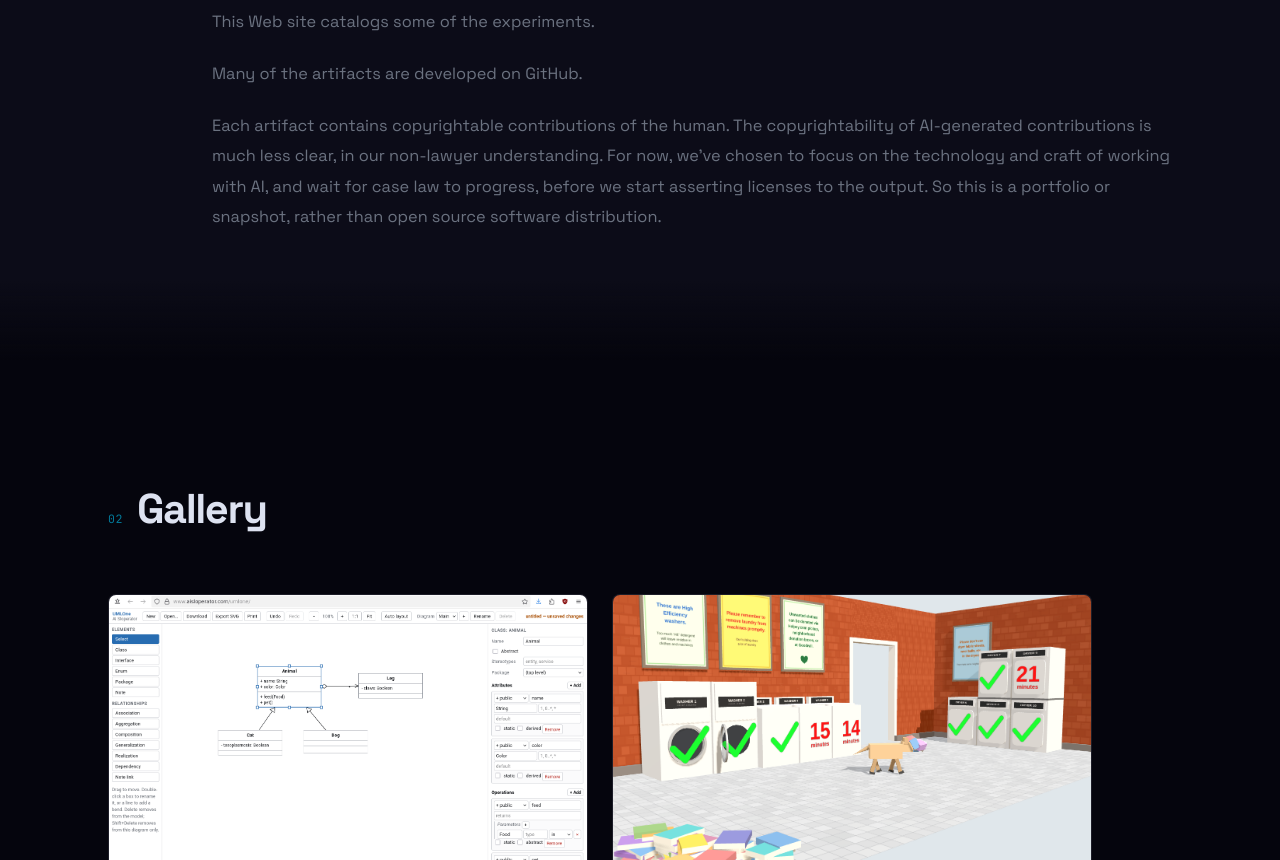
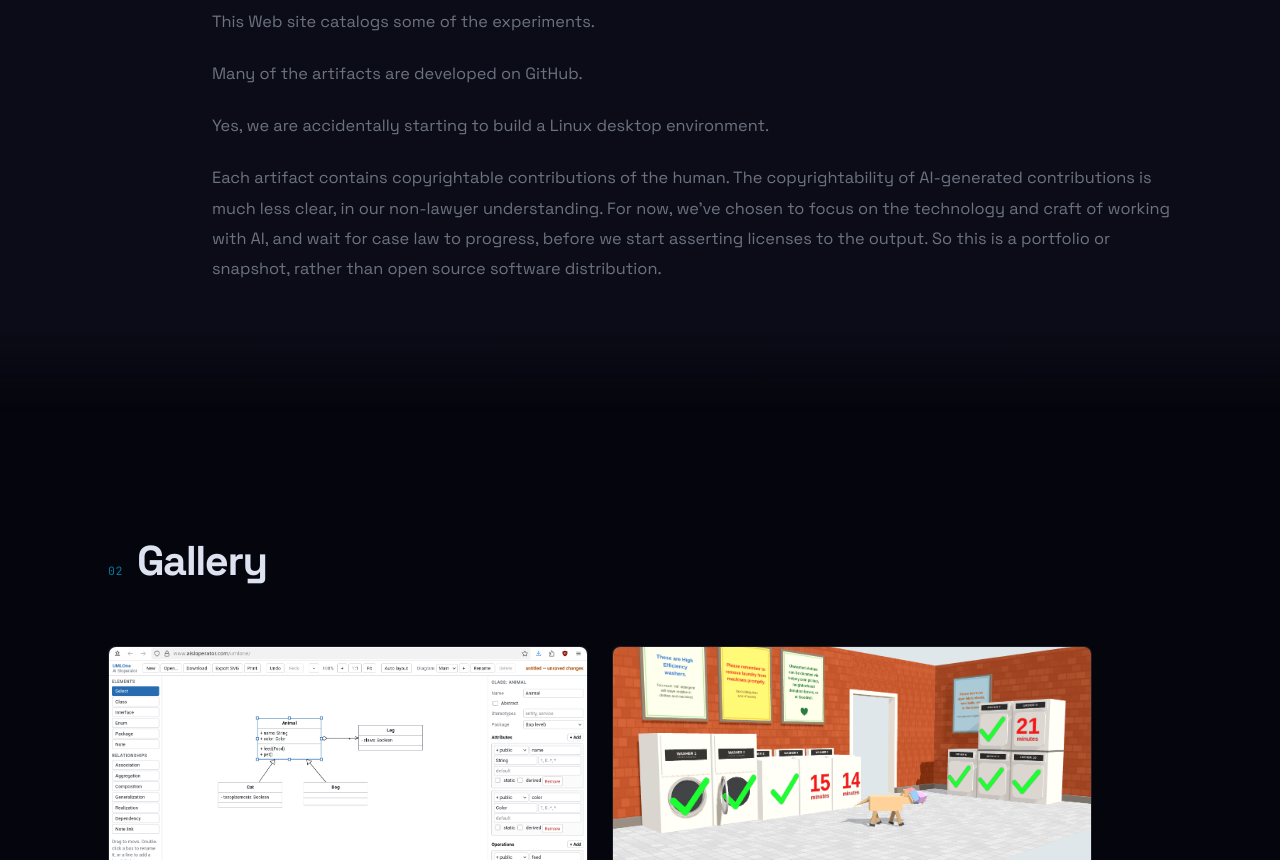
Before and after one commit to aisloperator/aisloperator.github.io, a plain HTML site: page docs/index.html in a window 1280 px wide. Shown: the part 1101-1961 px from the top of the page. Drawn offline with Linux system fonts and the light colour scheme; no server answers.

Commit message:
Add desktop environment note to About section
Co-Authored-By: Claude Opus 5.5 <noreply@anthropic.com>

```diff
--- a/docs/index.html
+++ b/docs/index.html
@@ -70,6 +70,7 @@
               <p><strong>AI Sloperator</strong> is a pseudonym for one software engineer's experimental work with AI-assisted software development, for curiosity and learning experience.</p>
               <p>This Web site catalogs some of the experiments.</p>
               <p>Many of the artifacts are developed on GitHub.</p>
+              <p>Yes, we are accidentally starting to build a Linux desktop environment.</p>
               <p>Each artifact contains copyrightable contributions of the human.  The copyrightability of AI-generated contributions is much less clear, in our non-lawyer understanding.  For now, we've chosen to focus on the technology and craft of working with AI, and wait for case law to progress, before we start asserting licenses to the output.  So this is a portfolio or snapshot, rather than open source software distribution.</p>
             </div>
           </div>
```
